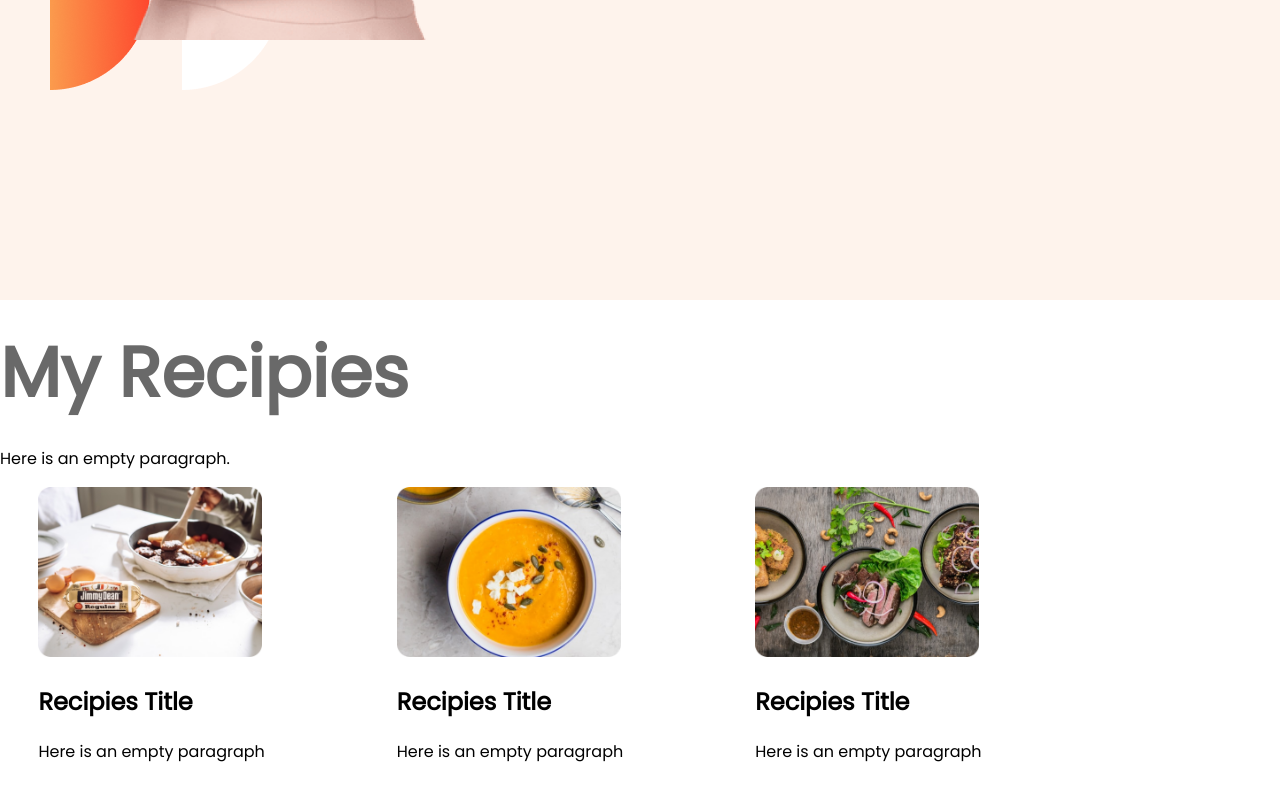
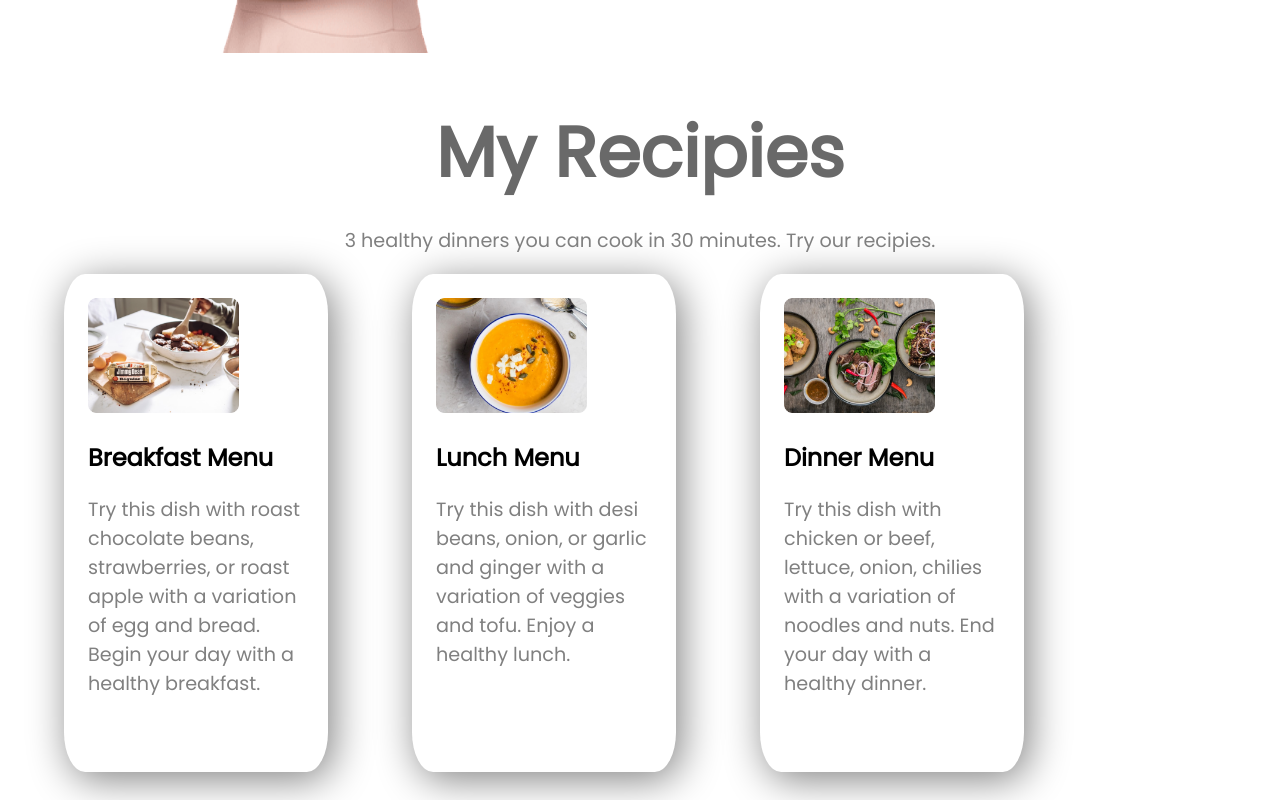
Before and after one commit to Asheka-Rahman/food-network, a plain HTML site: page index.html in a window 1280 px wide. Shown: the part 1520-2320 px from the top of the page. Drawn offline with Linux system fonts and the light colour scheme.

Commit message:
final submission

```diff
--- a/index.html
+++ b/index.html
@@ -26,35 +26,38 @@
         </div>
 
     </section>
-    <section class="middle-section">
-        <div class="half-width">
+    <section class="middle-section flex-container">
+        <div class="middle-half-width">
             <img src="images/female/Person Image.png" alt="">
 
         </div>
-        <div class="half-width">
+        <div class="middle-half-width center">
             <h2>About Me</h2>
-            <p>These are some dummy texts. It will be replaced later. These are some dummy texts. It will be replaced
-                later. </p>
+            <p>The service is lead by a trained professional and tradesman who is proficient in all aspects of food
+                preparation. </p>
             <a class="anchor-button" href="https://www.google.com">Contact me</a>
         </div>
     </section>
     <section>
-        <h1>My Recipies</h1>
-        <p>Here is an empty paragraph.</p>
-        <div class="third-width">
+        <h1 class="center">My Recipies</h1>
+        <p class="center">3 healthy dinners you can cook in 30 minutes. Try our recipies.</p>
+        <div class="third-width" id="breakfast-area">
             <img src="images/food/Project Cover.jpg" alt="">
-            <h2>Recipies Title</h2>
-            <p>Here is an empty paragraph</p>
+            <h2>Breakfast Menu</h2>
+            <p>Try this dish with roast chocolate beans, strawberries, or roast apple with a variation of egg and bread.
+                Begin your day with a healthy breakfast.</p>
         </div>
-        <div class="third-width">
+        <div class="third-width" id="lunch-area">
             <img src="images/food/Project Cover.png" alt="">
-            <h2>Recipies Title</h2>
-            <p>Here is an empty paragraph</p>
+            <h2>Lunch Menu</h2>
+            <p>Try this dish with desi beans, onion, or garlic and ginger with a variation of veggies and tofu. Enjoy a
+                healthy lunch.</p>
         </div>
-        <div class="third-width">
+        <div class="third-width" id="dinner-area">
             <img src="images/food/Project Cover1.jpg" alt="">
-            <h2>Recipies Title</h2>
-            <p>Here is an empty paragraph</p>
+            <h2>Dinner Menu</h2>
+            <p>Try this dish with chicken or beef, lettuce, onion, chilies with a variation of noodles and nuts. End
+                your day with a healthy dinner.</p>
         </div>
     </section>
     <footer>
--- a/style.css
+++ b/style.css
@@ -8,6 +8,10 @@ h1{
     font-weight:1200;
     line-height: 30px;
 
+}
+p{
+    font-size: larger;
+    color: gray;
 }
 h1 span{
     color: orange;
@@ -20,6 +24,9 @@ h1 span{
     color: white;
     font-weight: 700;
 }
+.flex-container{
+    display: flex;
+}
 .half-width{
     width:40%;
     float: left;
@@ -29,24 +36,78 @@ h1 span{
 .half-width img{
     width: 80%;
 }
-section{
-    height: 900px;
-    padding-bottom: 10px;
+.middle-half-width{
+    width: 25%;
+
+    margin-left: 5%;
+    padding-left: 10%;
+}
+.middle-half-width img{
+    padding-top: 18%;
+    width: 90%;
+    height: 90%;
+}
+.center{
+    text-align: center;
+    padding-top: 20ox;
 }
 .middle-section{
     background-image:url(images/shapes/7.png);
-    background-repeat:repeat;
+    background-repeat: no-repeat;
+    background-size: 100%;
+    margin: 0px;
+
 
 }
+
+section{
+    height: 750px;
+    padding-bottom: 10px;
+    margin:40px
+}
+
 .third-width{
-    width:25%;
+    width:20%;
     float: left;
     margin-left: 2%;
+    margin-right: 5%;
     padding-left: 1%;
 }
 .third-width img{
     width: 70%;
 }
+
+#breakfast-area{
+    padding: 2%;
+    border-style:none;
+    border-radius: 8%;
+    box-shadow: 5px 7px 40px gray;
+    width: 18%;
+    height: 60%;
+    align-items: center;
+
+}
+#lunch-area{
+    padding: 2%;
+    border-style:none;
+    border-radius: 8%;
+    box-shadow: 5px 7px 40px gray;
+    width: 18%;
+    height: 60%;
+    align-items: center;
+}
+#dinner-area{
+    padding: 2%;
+    border-style:none;
+    border-radius: 8%;
+    box-shadow: 5px 7px 40px gray;
+    width: 18%;
+    height: 60%;
+    align-items: center;
+}
+
+
+
 footer p{
     text-align: center;
     color: white;
```
